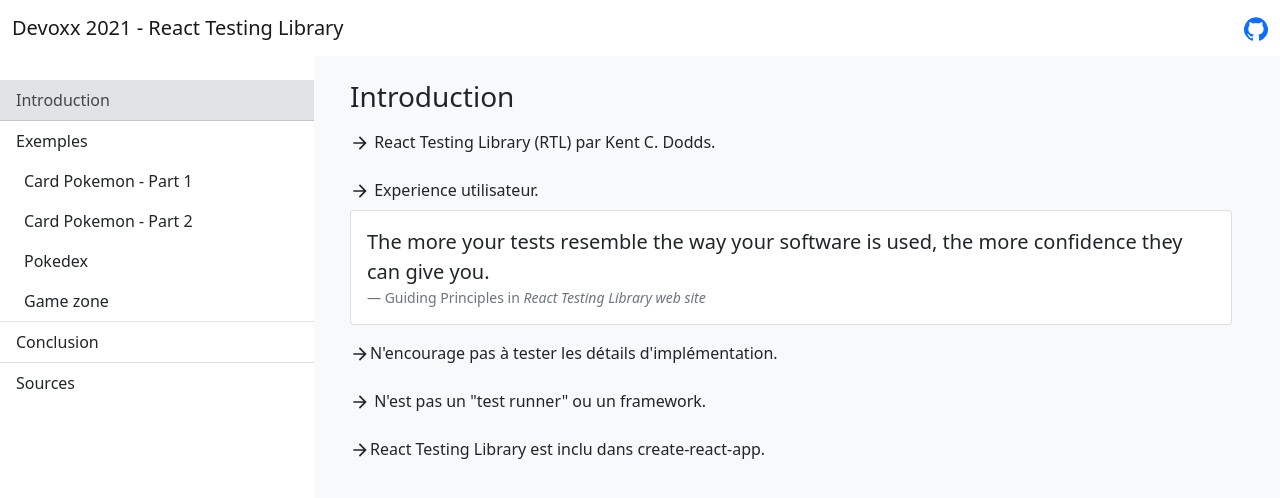
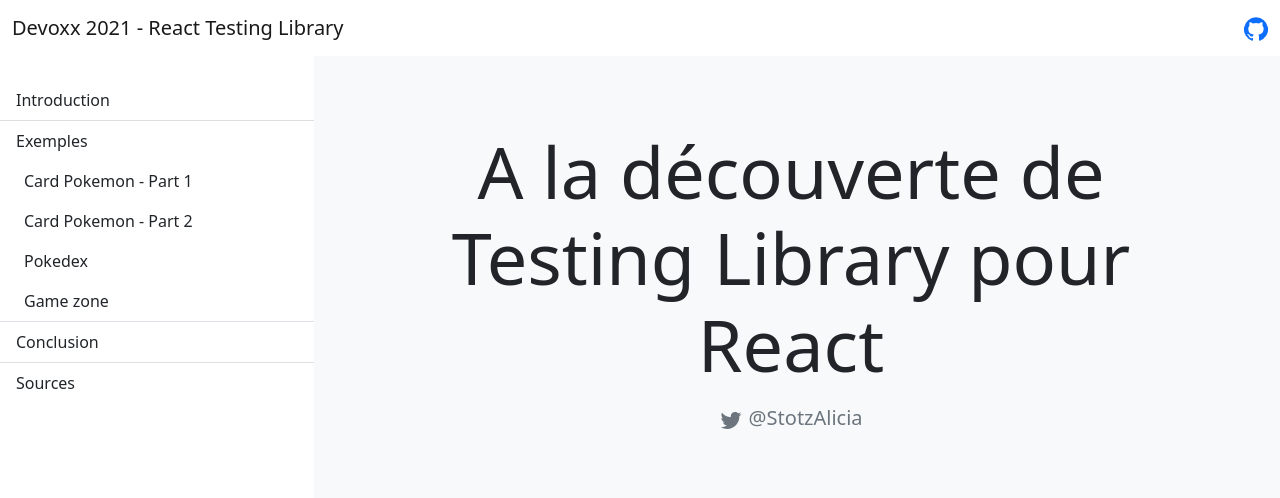
Before and after one commit to alicia-stotz/devoxx2021-rtl, a React (Create React App) app: page / in a window 1280 px wide. Shown: the top 498 px of the page. Built offline with nearby package versions, Linux system fonts and the light colour scheme.

Commit message:
feat(Home): add home page

```diff
--- a/src/components/App/App.tsx
+++ b/src/components/App/App.tsx
@@ -4,6 +4,7 @@
 import { Navbar } from '../shared/Navbar';
 import { SectionList } from '../shared/SectionList';
 
+import { Home } from '../routes/Home/Home';
 import { Introduction } from '../routes/Introduction/Introduction';
 import { Examples } from '../routes/Examples/Examples';
 import { Conclusion } from '../routes/Conclusion/Conclusion';
@@ -22,7 +23,8 @@
           </div>
           <div className="col-9 py-4 bg-light">
             <Switch>
-              <Route exact path="/" component={Introduction}></Route>
+              <Route exact path="/" component={Home}></Route>
+              <Route exact path="/introduction" component={Introduction}></Route>
               <Route path="/examples" component={Examples}></Route>
               <Route path="/conclusion" component={Conclusion}></Route>
               <Route path="/sources" component={Sources}></Route>
--- /dev/null
+++ b/src/components/routes/Home/Home.tsx
@@ -0,0 +1,14 @@
+import TwitterIcon from '@material-ui/icons/Twitter';
+
+export const Home = () => {
+	return <div className="Home-page container row">
+		<div className="col-12">
+			<h1 className="display-2 mt-5 text-center">
+				A la découverte de Testing Library pour React
+			</h1>
+			<p className="lead text-center text-secondary mt-3">
+				<TwitterIcon /> @StotzAlicia
+			</p>
+		</div>
+	</div>
+}
--- a/src/components/shared/SectionList.tsx
+++ b/src/components/shared/SectionList.tsx
@@ -14,7 +14,7 @@
 const list: ISummaryList[] = [
   {
     id: 'introduction',
-    link: '/',
+    link: '/introduction',
     title: 'Introduction section',
     label: 'Introduction'
   },
```
